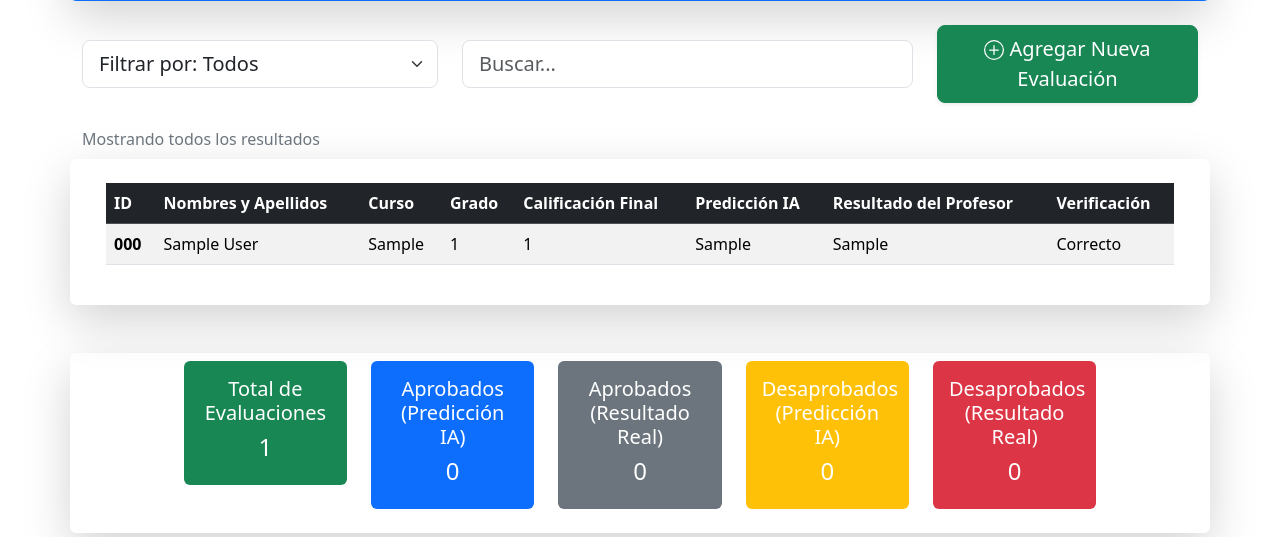
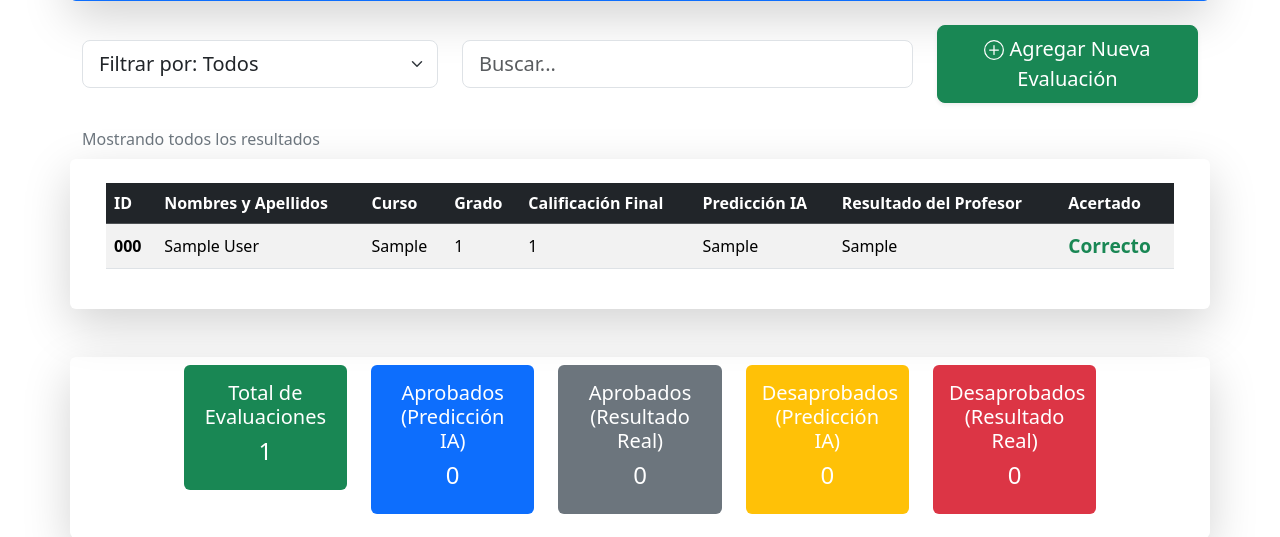
Before and after one commit to Accrer-Dev/trained_model, a Django app: page / in a window 1280 px wide. Shown: the part 137-674 px from the top of the page. Run offline with Django 5.2, Linux system fonts and the light colour scheme; tables that the repository leaves empty hold one stand-in row (values such as "Sample post").

Commit message:
Mejoras y correciones de texto de la columna acertado de la pagina 'Historial Evaluaciones

```diff
--- a/templates/grades/grades_index.html
+++ b/templates/grades/grades_index.html
@@ -58,7 +58,7 @@
             <th scope="col">Calificación Final</th>
             <th scope="col">Predicción IA</th>
             <th scope="col">Resultado del Profesor</th>
-            <th scope="col">Verificación</th>
+            <th scope="col">Acertado</th>
           </tr>
         </thead>
         <tbody id="evaluationTable">
@@ -71,7 +71,13 @@
             <td>{{ grade.gf }}</td>
             <td>{{ grade.predicted_evaluation }}</td>
             <td>{{ grade.final_evaluation }}</td>
-            <td>{% if grade.predicted_evaluation == grade.final_evaluation %}Correcto{% else %}Incorrecto{% endif %}</td>
+            <td>
+              {% if grade.predicted_evaluation == grade.final_evaluation %}
+                <span class="text-success fw-bold" style="font-size: 1.2em;">Correcto</span>
+              {% else %}
+                <span class="text-danger fw-bold" style="font-size: 1.2em;">Incorrecto</span>
+              {% endif %}
+            </td>
           </tr>
           {% empty %}
           <tr>
```
